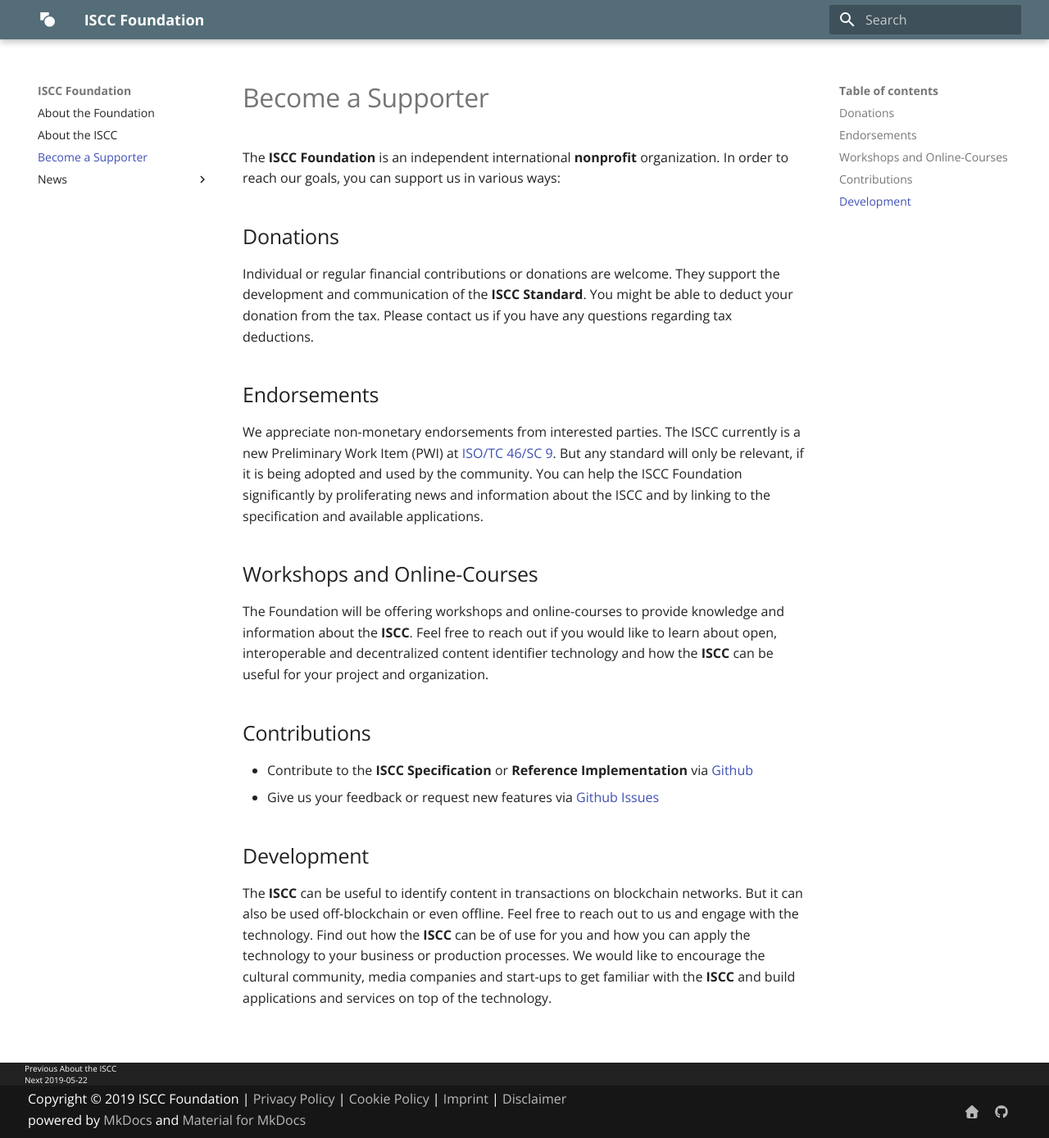
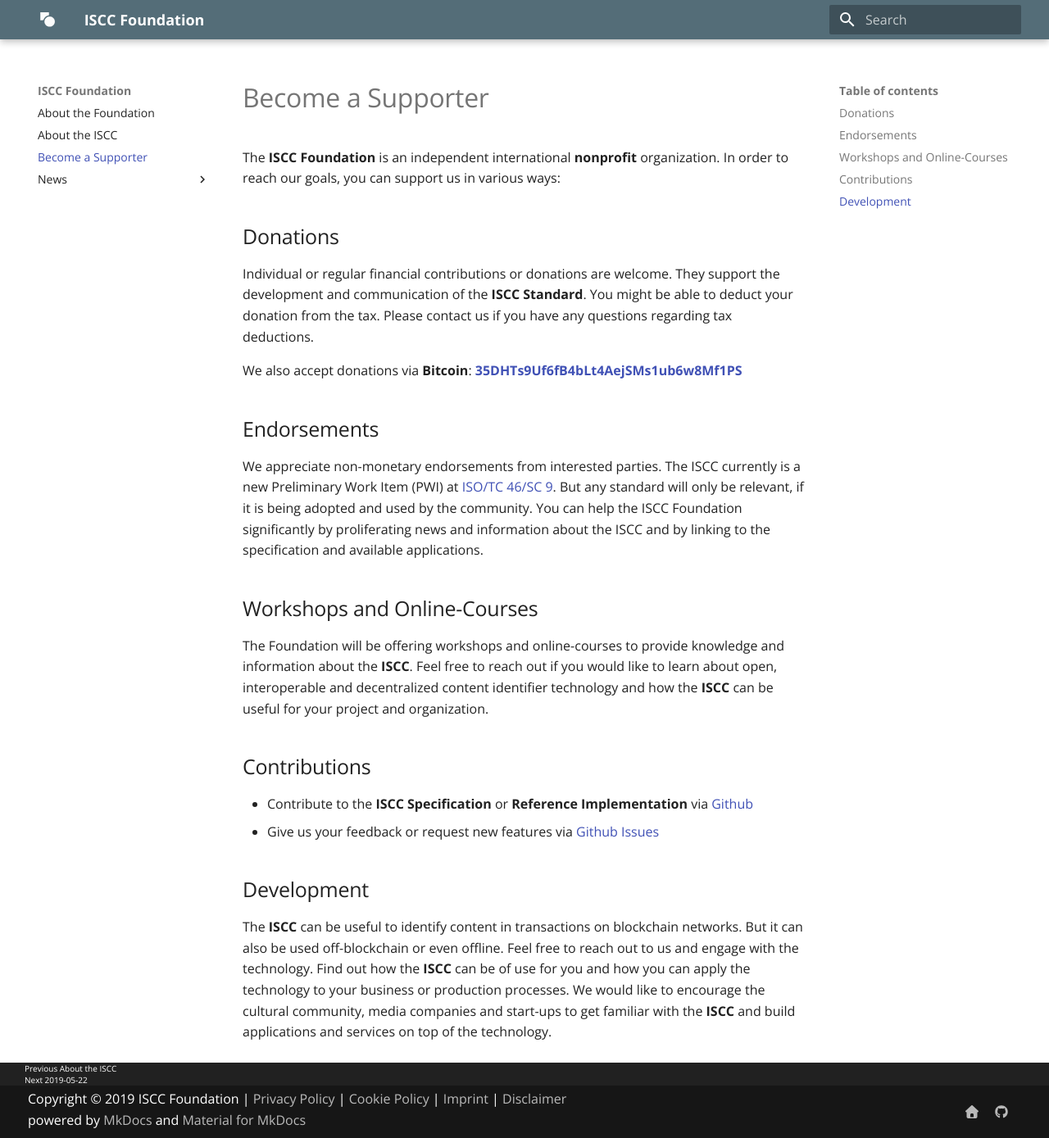
Before and after one commit to iscc/foundation, an MkDocs documentation site: the page built from docs/support.md, in a window 1280 px wide and 1389 px high. Shown: the whole window at 82% size. Built offline with MkDocs 1.6.1 and Material for MkDocs 9.7.7, drawn with Linux system fonts in a browser that asks for light colours.

Commit message:
Add donation address.

```diff
--- a/docs/support.md
+++ b/docs/support.md
@@ -7,6 +7,10 @@
 ## Donations
 
 Individual or regular financial contributions or donations are welcome. They support the development and communication of the **ISCC Standard**. You might be able to deduct your donation from the tax. Please contact us if you have any questions regarding tax deductions.
+
+We also accept donations via **Bitcoin**: **[35DHTs9Uf6fB4bLt4AejSMs1ub6w8Mf1PS](bitcoin:35DHTs9Uf6fB4bLt4AejSMs1ub6w8Mf1PS)**
+
+
 
 ## Endorsements
 
```
